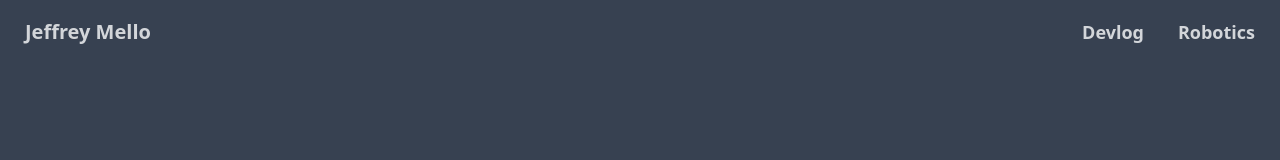
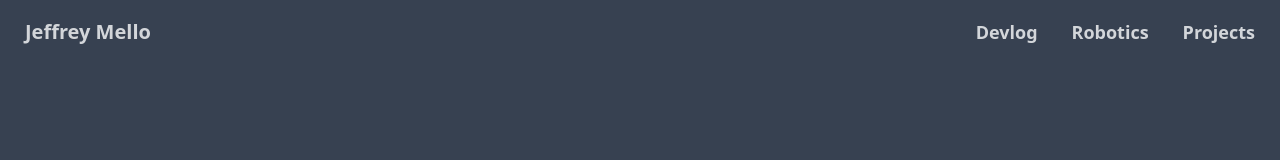
Before and after one commit to melloCoding/mellocoding.github.com, a Nuxt app: page / in a window 1280 px wide. Shown: the top 160 px of the page. Built offline with nearby package versions, Linux system fonts and the light colour scheme.

Commit message:
created the projects directory and created a project.vue file in the pages directory as well as a nuxt link to the project.vue file withen the appheader.vue file

```diff
--- a/components/AppHeader.vue
+++ b/components/AppHeader.vue
@@ -11,5 +11,9 @@
     <NuxtLink to="/robotics">
       <div class="flex-none btn btn-ghost text-lg">Robotics</div>
     </NuxtLink>
+
+    <NuxtLink to="/project">
+      <div class="flex-none btn btn-ghost text-lg">Projects</div>
+    </NuxtLink>
   </div>
 </template>
--- /dev/null
+++ b/pages/robotic/project.vue
@@ -0,0 +1 @@
+<template></template>
```
